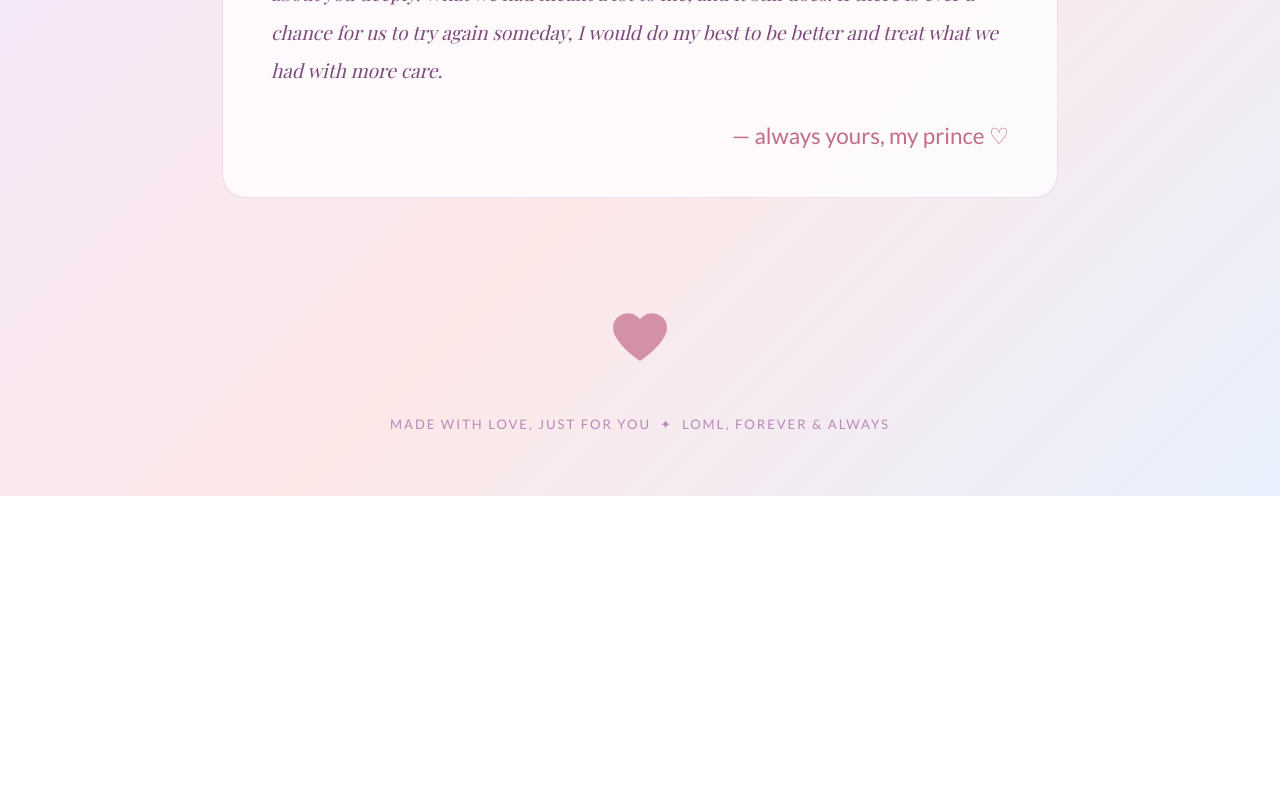
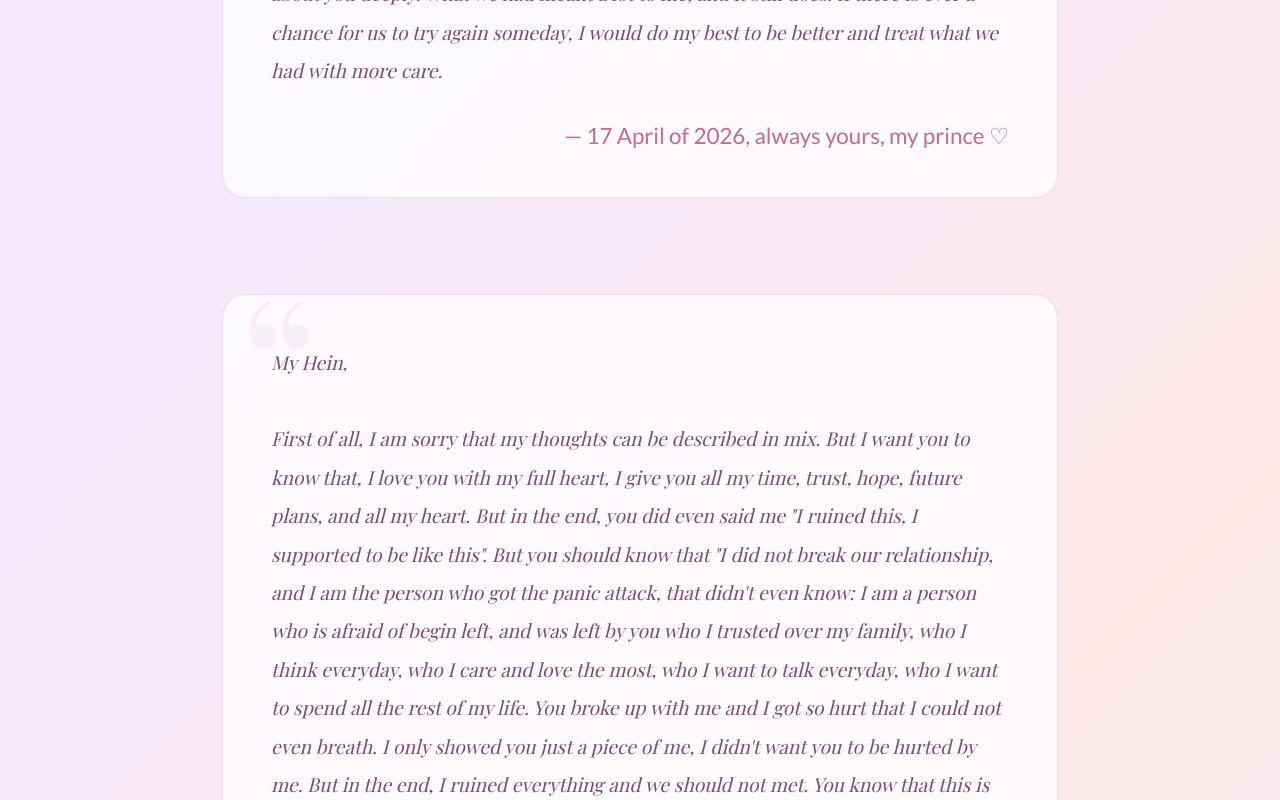
Before and after one commit to shanktheenigma/forYou, a plain HTML site: page index.html in a window 1280 px wide. Shown: the part 1520-2320 px from the top of the page. Before the commit the page ends 2016 px from the top, so only its background shows below. Drawn offline with nearby package versions, Linux system fonts and the light colour scheme; a web font is replaced by a local one.

Commit message:
30 May of 2026

```diff
--- a/index.html
+++ b/index.html
@@ -73,7 +73,53 @@
             chance for us to try again someday, I would do my best to be better
             and treat what we had with more care.
           </p>
-          <div class="signature">— always yours, my prince ♡</div>
+          <div class="signature">
+            — 17 April of 2026, always yours, my prince ♡
+          </div>
+        </div>
+      </div>
+
+      <div class="section" style="padding-top: 1rem">
+        <div class="love-letter">
+          <p>
+            My Hein,<br /><br />
+            First of all, I am sorry that my thoughts can be described in mix.
+            But I want you to know that, I love you with my full heart, I give
+            you all my time, trust, hope, future plans, and all my heart. But in
+            the end, you did even said me "I ruined this, I supported to be like
+            this". But you should know that "I did not break our relationship,
+            and I am the person who got the panic attack, that didn't even know:
+            I am a person who is afraid of begin left, and was left by you who I
+            trusted over my family, who I think everyday, who I care and love
+            the most, who I want to talk everyday, who I want to spend all the
+            rest of my life. You broke up with me and I got so hurt that I could
+            not even breath. I only showed you just a piece of me, I didn't want
+            you to be hurted by me. But in the end, I ruined everything and we
+            should not met. You know that this is unbreathable: just after the
+            breakup, I thought you need space and time, and so do I, I need to
+            heal myself, I cannot be normal like that because I got an
+            unexpected breakup and a panic attack from a person I give my whole
+            life, soul, and mind. So that I took a quiet live, and I didn't even
+            know that you needed me, and I really didn't think like that as you
+            supported to break up with me. And now I feel like I am nothing to
+            you as well as all my affort, love, attention, and expectation. One
+            thing, honestly I didn't want to take your life if you don't want to
+            give me. But as a peson who love you I want to sync my live with
+            you. So I though that I could get a chance to rebuild. But maybe the
+            timing and emotion didn't follow my affort of asking for second
+            chance. You didn't even want to give me a single chance to try to be
+            with you. But nevermind, I know that you were in yur emotional
+            confusion. So I really don't mind that I even think that you are
+            just a baby so that you can make a lot of mistake, and you don't
+            want to trust me, as we are just 18 years old boys, we don't know
+            what happen in our future, thus maybe you didn't want to spend your
+            life with me. Honestly, I cannot lose you, I will always try hard to
+            be with you, to be trusted my you, and to be loved by you. Maybe
+            someday, you might forgive what I did, and you might watch me back
+            and give me a try. And I hope in that I will not lose again and I am
+            not trying to be the best home for you"
+          </p>
+          <div class="signature">— 30 May of 2026 -> to my prince hein ♡</div>
         </div>
       </div>
 
@@ -97,7 +143,8 @@
       </div>
 
       <footer>
-        Made with love, just for you &nbsp;✦&nbsp; Loml, forever &amp; always
+        Made with love, just for you my prince Hein &nbsp;✦&nbsp; Love of my
+        Life, forever &amp; always
       </footer>
     </div>
 
```
